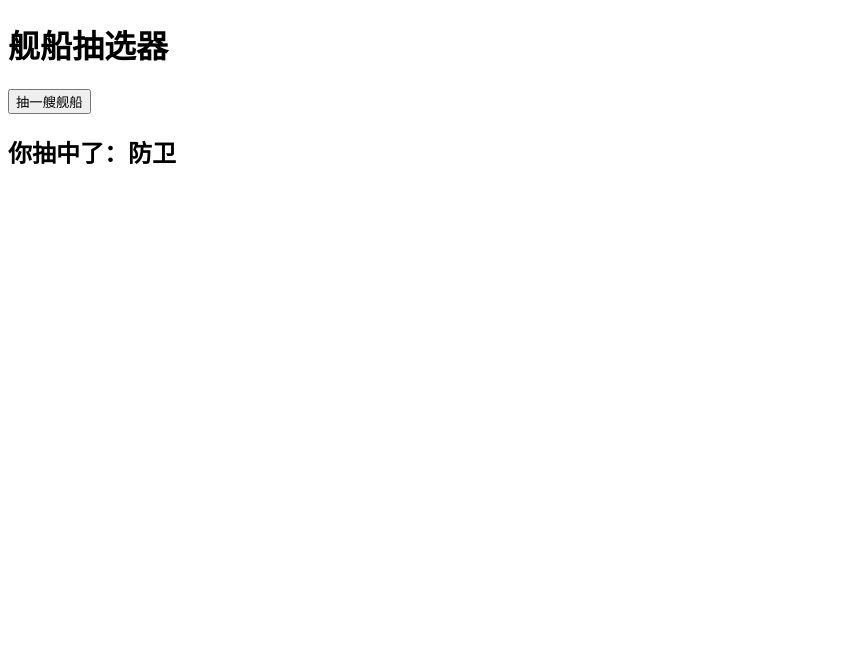
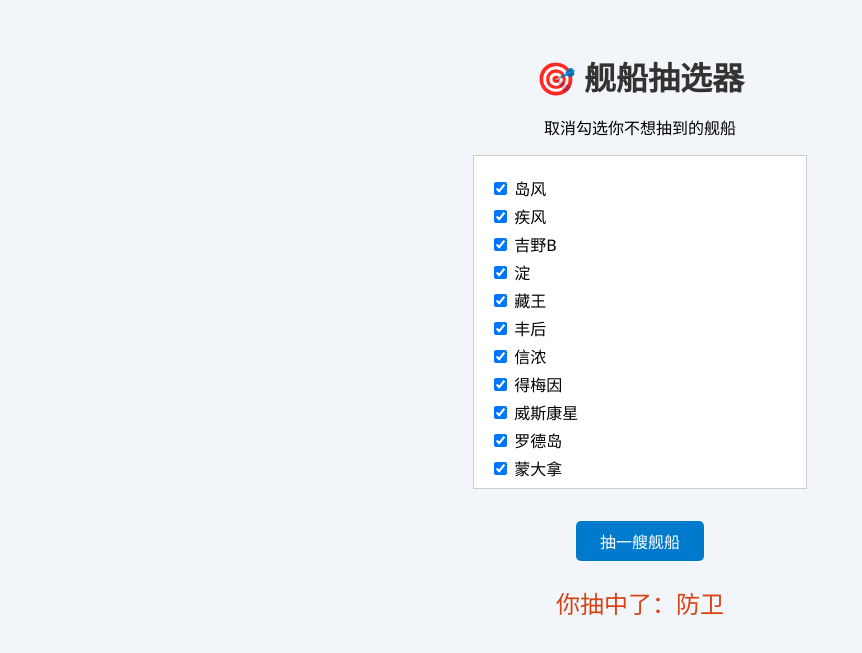
Before and after one commit to TurpanWest/wows-ship-draw, a plain HTML site: page index.html in a window 1280 px wide. Both pictures are taken after a click on the button "抽一艘舰船". Shown: the whole page, without its empty margins (0-862 px from the left). Drawn offline with Linux system fonts and the light colour scheme.

Commit message:
Update index.html

```diff
--- a/index.html
+++ b/index.html
@@ -3,11 +3,68 @@
 <head>
   <meta charset="UTF-8">
   <title>舰船抽选器</title>
+  <style>
+    body {
+      font-family: "Segoe UI", sans-serif;
+      background-color: #f2f5f9;
+      margin: 0;
+      padding: 2rem;
+      text-align: center;
+    }
+
+    h1 {
+      color: #333;
+      margin-bottom: 1rem;
+    }
+
+    #ship-list {
+      max-height: 300px;
+      overflow-y: auto;
+      border: 1px solid #ccc;
+      background: #fff;
+      padding: 1rem;
+      margin: 1rem auto;
+      width: 300px;
+      text-align: left;
+    }
+
+    #ship-list label {
+      display: block;
+      margin: 4px 0;
+    }
+
+    button {
+      padding: 0.5rem 1.5rem;
+      font-size: 1rem;
+      background-color: #007acc;
+      color: white;
+      border: none;
+      border-radius: 5px;
+      cursor: pointer;
+      margin-top: 1rem;
+    }
+
+    button:hover {
+      background-color: #005fa3;
+    }
+
+    #result {
+      font-size: 1.5rem;
+      margin-top: 1.5rem;
+      color: #d84315;
+    }
+  </style>
 </head>
 <body>
-    <h1> 舰船抽选器 </h1>
+
+  <h1>🎯 舰船抽选器</h1>
+  <p>取消勾选你不想抽到的舰船</p>
+
+  <div id="ship-list"></div>
+
   <button onclick="drawShip()">抽一艘舰船</button>
-    <h2 id="result"></h2>
+
+  <div id="result"></div>
 
   <script>
     const ships = [
@@ -21,10 +78,28 @@
       "布里斯班", "圣马丁", "自由", "阿尔瓦罗·德·巴赞", "卡斯蒂利亚"
     ];
 
+    // 动态生成 checkbox 列表
+    const shipList = document.getElementById("ship-list");
+    ships.forEach((ship, idx) => {
+      const label = document.createElement("label");
+      label.innerHTML = `<input type="checkbox" checked id="ship-${idx}"> ${ship}`;
+      shipList.appendChild(label);
+    });
+
     function drawShip() {
-            const result = ships[Math.floor(Math.random() * ships.length)];
-            document.getElementById("result").innerText = `你抽中了：${result}`;
+      const selectedShips = ships.filter((_, idx) =>
+        document.getElementById(`ship-${idx}`).checked
+      );
+
+      if (selectedShips.length === 0) {
+        document.getElementById("result").innerText = "⚠️ 请至少选择一艘舰船";
+        return;
+      }
+
+      const chosen = selectedShips[Math.floor(Math.random() * selectedShips.length)];
+      document.getElementById("result").innerText = `你抽中了：${chosen}`;
     }
   </script>
+
 </body>
 </html>
```
Lines whose indentation alone changed are shown as unchanged.
